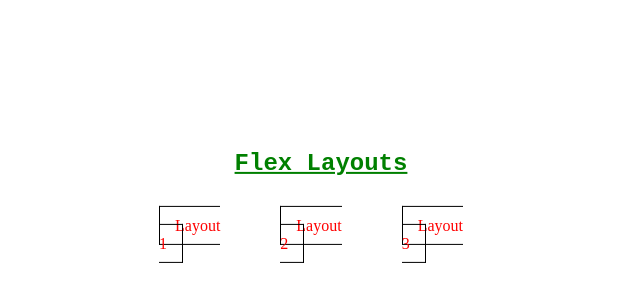
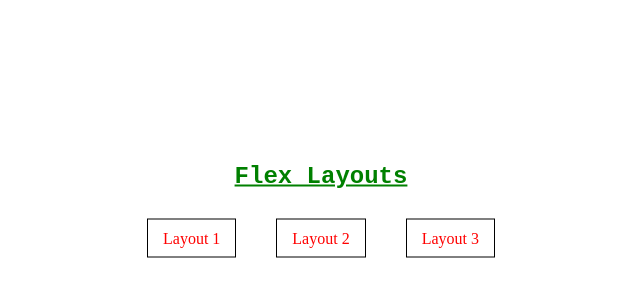
Before and after one commit to Aniket-katekar/flex-layout, a plain HTML site: page index.html in a window 768 px wide. Shown: the whole page, without its empty margins (63-703 px from the left). Drawn offline with Linux system fonts and the light colour scheme.

Commit message:
update style.css

```diff
--- a/style.css
+++ b/style.css
@@ -59,3 +59,8 @@
         font-size: 20px;
     }
 }
+@media screen and (min-width:601px) and (max-width:768px){
+    .container{
+        width: 100%;
+    }
+}
```
